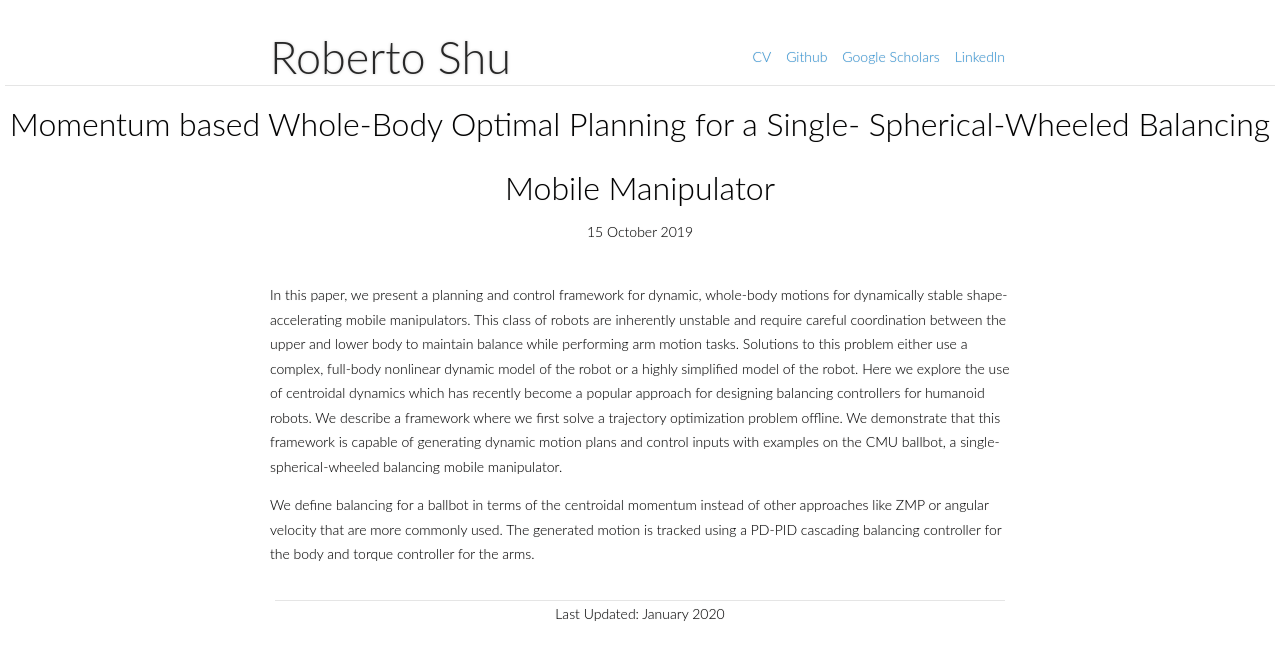
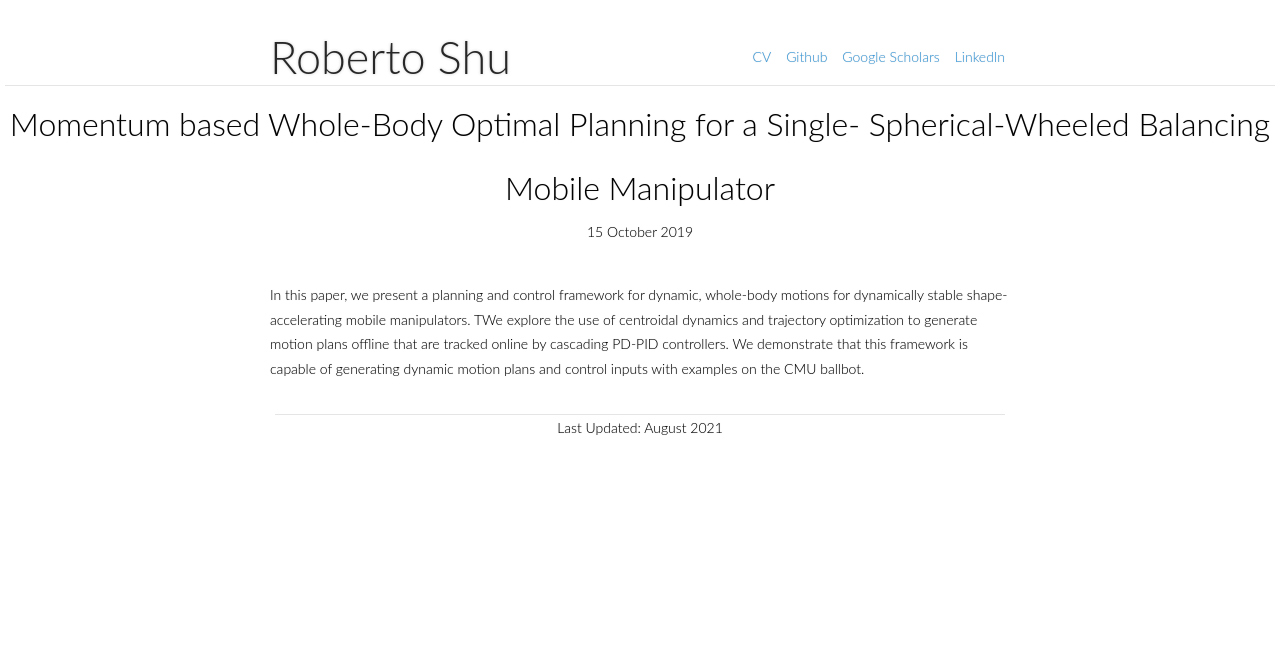
Before and after one commit to rshum19/rshum19.github.io, a Jekyll site: the page built from _posts/2021-09-27-Momentum_based_Whole-Body.md, in a window 1280 px wide. Shown: the top 660 px of the page. Built offline with Jekyll 4.4.1, drawn with Linux system fonts in a browser that asks for light colours.

Commit message:
updated iros2021

```diff
--- a/_config.yml
+++ b/_config.yml
@@ -8,7 +8,7 @@ baseurl:
 google_analytics: U
 
 footer_url: ""
-footer_text: "Last Updated: January 2020"
+footer_text: "Last Updated: August 2021"
 
 profile-picture: images/IMG_2451.JPEG
 favicon_location:
--- a/_posts/2021-09-27-Momentum_based_Whole-Body.md
+++ b/_posts/2021-09-27-Momentum_based_Whole-Body.md
@@ -15,6 +15,4 @@ poster:
 pdf: papers/rshu_IROS2021_wboc-camera_ready.pdf
 ---
 
-In this paper, we present a planning and control framework for dynamic, whole-body motions for dynamically stable shape-accelerating mobile manipulators. This class of robots are inherently unstable and require careful coordination between the upper and lower body to maintain balance while performing arm motion tasks. Solutions to this problem either use a complex, full-body nonlinear dynamic model of the robot or a highly simplified model of the robot. Here we explore the use of centroidal dynamics which has recently become a popular approach for designing balancing controllers for humanoid robots. We describe a framework where we first solve a trajectory optimization problem offline. We demonstrate that this framework is capable of generating dynamic motion plans and control inputs with examples on the CMU ballbot, a single-spherical-wheeled balancing mobile manipulator.
-
-We define balancing for a ballbot in terms of the centroidal momentum instead of other approaches like ZMP or angular velocity that are more commonly used. The generated motion is tracked using a PD-PID cascading balancing controller for the body and torque controller for the arms.
+In this paper, we present a planning and control framework for dynamic, whole-body motions for dynamically stable shape-accelerating mobile manipulators. TWe explore the use of centroidal dynamics and trajectory optimization to generate motion plans offline that are tracked online by cascading PD-PID controllers. We demonstrate that this framework is capable of generating dynamic motion plans and control inputs with examples on the CMU ballbot.
```
